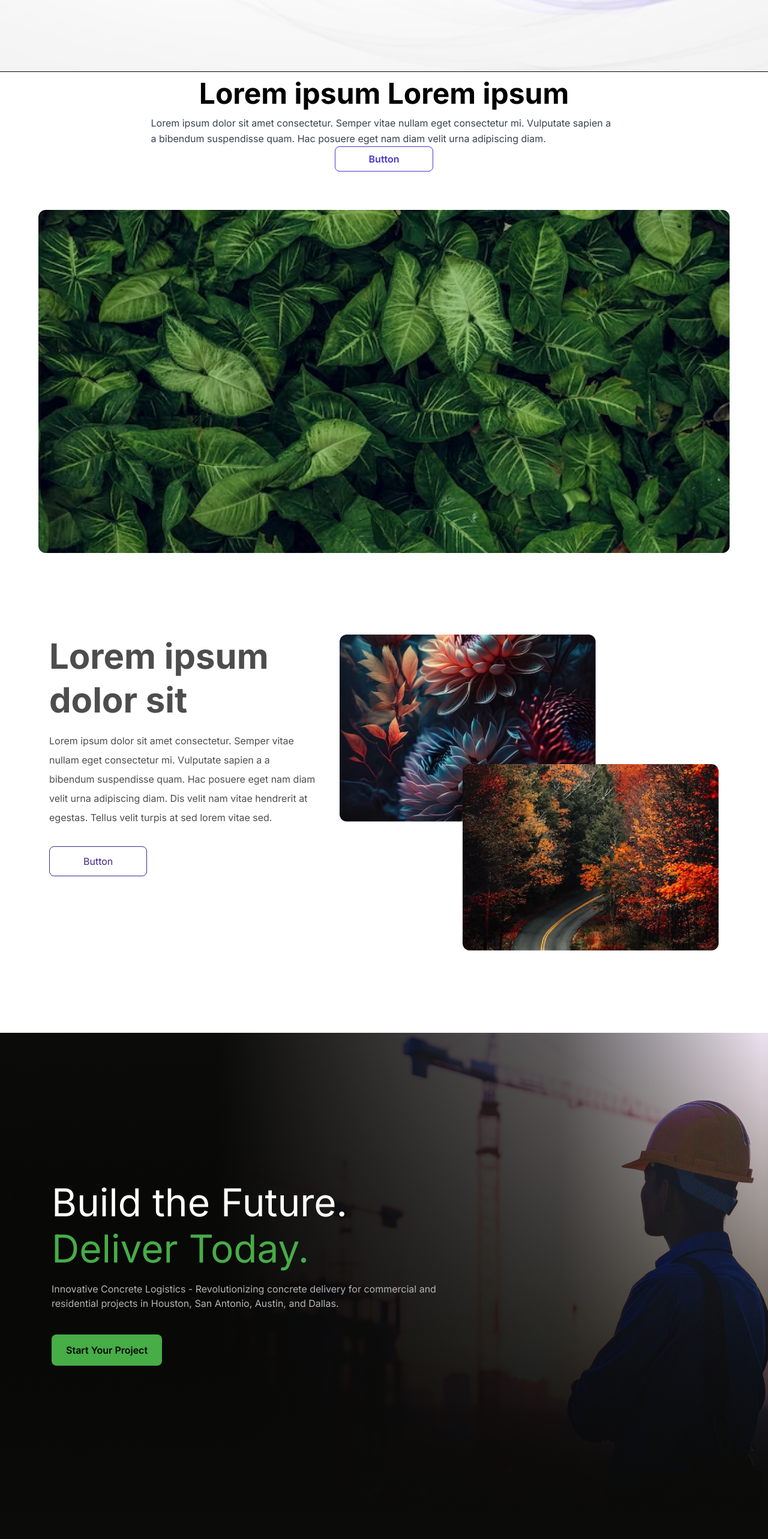
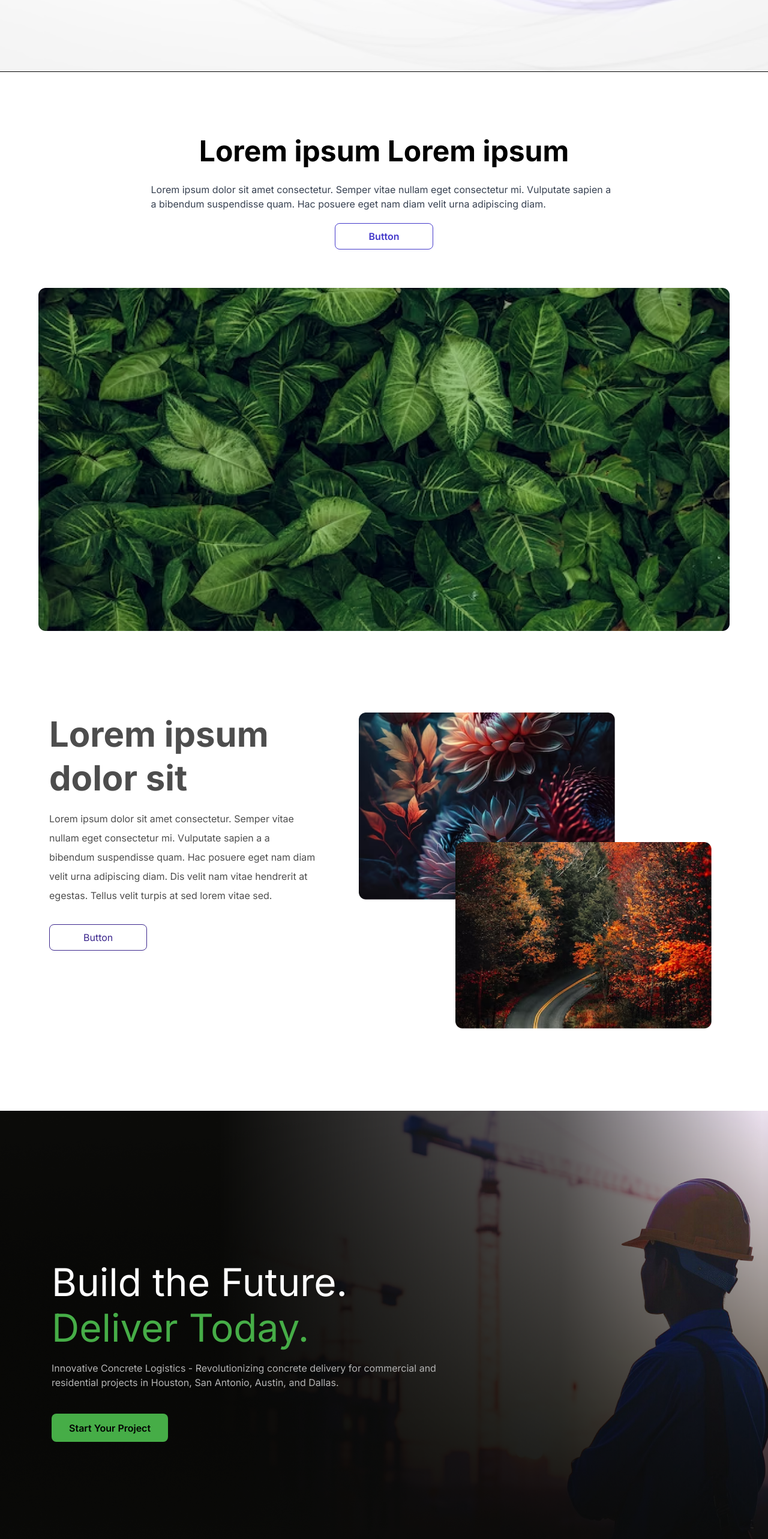
Before and after one commit to neharadialcode486/components-react-tailwind, a React (Create React App) app: page / in a window 1280 px wide. Shown: the part 2280-4846 px from the top of the page at 60% size. Built offline with nearby package versions, Linux system fonts and the light colour scheme.

Commit message:
update done

```diff
--- a/src/components/HeroEighth.jsx
+++ b/src/components/HeroEighth.jsx
@@ -13,7 +13,7 @@ const HeroSection = () => {
           <p className="text-sm lg:text-base text-[#B5B5B5] mt-4 mb-10 leading-[150%]">
             Innovative Concrete Logistics - Revolutionizing concrete delivery for commercial and residential projects in Houston, San Antonio, Austin, and Dallas.
           </p>
-          <button className="py-3.5 px-6 font-semibold bg-[#46AD47] text-black rounded-lg transition-all hover:shadow-[0_7px_29px_0_#46AD47]">
+          <button className="py-[11.5px] px-[29px] font-semibold bg-[#46AD47] text-black rounded-xl transition-all hover:shadow-[0_7px_29px_0_#46AD47]">
             Start Your Project
           </button>
         </div>
--- a/src/components/HeroFifth.jsx
+++ b/src/components/HeroFifth.jsx
@@ -13,14 +13,14 @@ const HeroSection = () => {
               <p className="mt-4 text-[#4D4D4D] leading-loose">
                 Lorem ipsum dolor sit amet consectetur. Semper vitae nullam eget consectetur mi. Vulputate sapien a a bibendum suspendisse quam. Hac posuere eget nam diam velit urna adipiscing diam. Dis velit nam vitae hendrerit at egestas. Tellus velit turpis at sed lorem vitae sed.
               </p>
-              <button className="mt-8 px-14 py-3 bg-white text-[#3C278D] border border-[#3C278D] rounded-lg hover:bg-[#3C278D] hover:text-white transition-all">
+              <button className="mt-8 px-14 py-[9px]  bg-white text-[#3C278D] border border-[#3C278D] rounded-lg hover:bg-[#3C278D] hover:text-white transition-all">
                 Button
               </button>
             </div>
             <div className="lg:w-7/12 w-full flex justify-center items-center min-h-[527px] px-3">
-              <div className="relative min-h-[527px] max-w-[665px] w-full">
+              <div className="relative translate-x-8 min-h-[527px] max-w-[665px] w-full">
                 <img src={Flower} alt="flower" className="w-full max-w-[427px] pointer-events-none" />
-                <img src={HeroFifthImg} className="absolute right-0 bottom-0 w-full max-w-[427px] pointer-events-none" />
+                <img src={HeroFifthImg} className="absolute right-[7%] bottom-0 w-full max-w-[427px] pointer-events-none" />
               </div>
             </div>
           </div>
--- a/src/components/HeroFourth.jsx
+++ b/src/components/HeroFourth.jsx
@@ -3,18 +3,18 @@ import HeroFourthImg from '../assets/images/png/leaves.png'
 
 const HeroSection = () => {
   return (
-    <div className="min-h-screen flex justify-center items-center">
+    <div className="min-h-screen pt-24 max-lg:pt-16 max-md:pt-12  flex justify-center items-center">
       <div className="container flex flex-col justify-around items-center max-w-6xl mx-auto">
-        <h1 className="text-black font-bold text-5xl leading-[150%]">
+        <h1 className="text-black font-bold mb-4 max-md:mb-2 text-5xl leading-[150%]">
           Lorem ipsum Lorem ipsum
         </h1>
         <div className="max-w-[777px] mx-auto">
-          <p className="text-gray-700 text-base leading-relaxed">
+          <p className="text-gray-700 text-base leading-[150%]">
             Lorem ipsum dolor sit amet consectetur. Semper vitae nullam eget consectetur mi. Vulputate sapien a a bibendum suspendisse quam. Hac posuere eget nam diam velit urna adipiscing diam.
           </p>
         </div>
         <button
-          className="bg-white border border-indigo-700 text-indigo-700 font-semibold rounded-lg py-2 px-14 transition-all duration-300 hover:bg-indigo-700 hover:text-white mb-16"
+          className="bg-white border mt-5  border-indigo-700 text-indigo-700 font-semibold rounded-lg py-[9px] px-14 transition-all duration-300 hover:bg-indigo-700 hover:text-white mb-16"
         >
           Button
         </button>
--- a/src/components/HeroNinth.jsx
+++ b/src/components/HeroNinth.jsx
@@ -21,7 +21,7 @@ const HeroSection = () => {
             Innovative Concrete Logistics - Revolutionizing concrete delivery for commercial and residential projects in Houston, San Antonio, Austin, and Dallas.
           </p>
         </div>
-        <button className="py-3.5 px-6 font-semibold bg-[#46AD47] text-black rounded-[51px] transition-all hover:shadow-[0_7px_29px_0_#46AD47]">
+        <button className="py-[10px] max-h-[55px] px-[45px] font-semibold bg-[#46AD47] text-black rounded-[51px] transition-all hover:shadow-[0_7px_29px_0_#46AD47]">
           Start Your Project
         </button>
       </div>
--- a/src/components/HeroSeventh.jsx
+++ b/src/components/HeroSeventh.jsx
@@ -20,11 +20,11 @@ const HeroSection = () => {
             Start Your Project
           </button>
         </div>
-        <div className="lg:w-1/2 w-full relative">
+        <div className="lg:w-1/2 w-full ">
           <img
             src={Vehical}
             alt="Vehical"
-            className="w-full lg:absolute lg:top-1/2 lg:-translate-y-1/2 lg:right-0 pointer-events-none"
+            className="max-lg:w-full lg:absolute lg:top-1/2 lg:-translate-y-1/2 lg:right-0 pointer-events-none"
           />
         </div>
       </div>
--- a/src/components/HeroSixth.jsx
+++ b/src/components/HeroSixth.jsx
@@ -15,7 +15,7 @@ const HeroSection = () => {
           Innovative Concrete Logistics - Revolutionizing concrete delivery for commercial and residential projects in
           Houston, San Antonio, Austin, and Dallas.
         </p>
-        <button className="py-3.5 px-6 font-semibold bg-[#46AD47] text-black rounded-lg transition-all hover:shadow-[0_7px_29px_0_#46AD47]">
+        <button className="py-[11.5px] px-[29px] font-semibold bg-[#46AD47] text-black rounded-lg transition-all hover:shadow-[0_7px_29px_0_#46AD47]">
           Start Your Project
         </button>
       </div>
```
